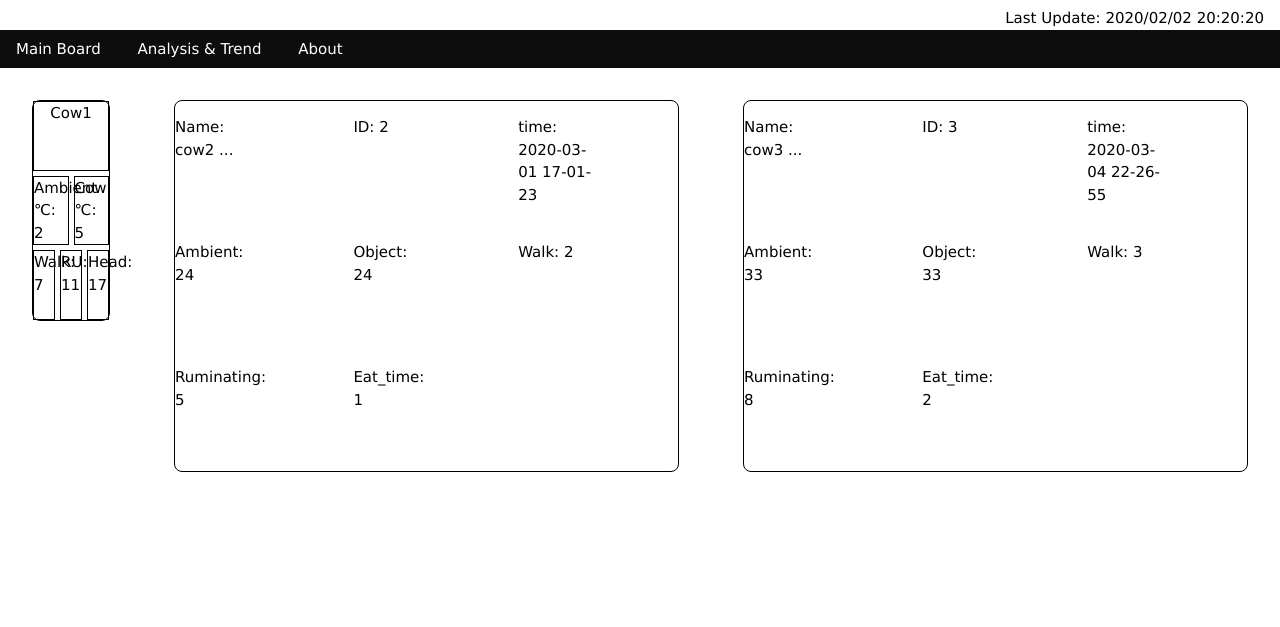
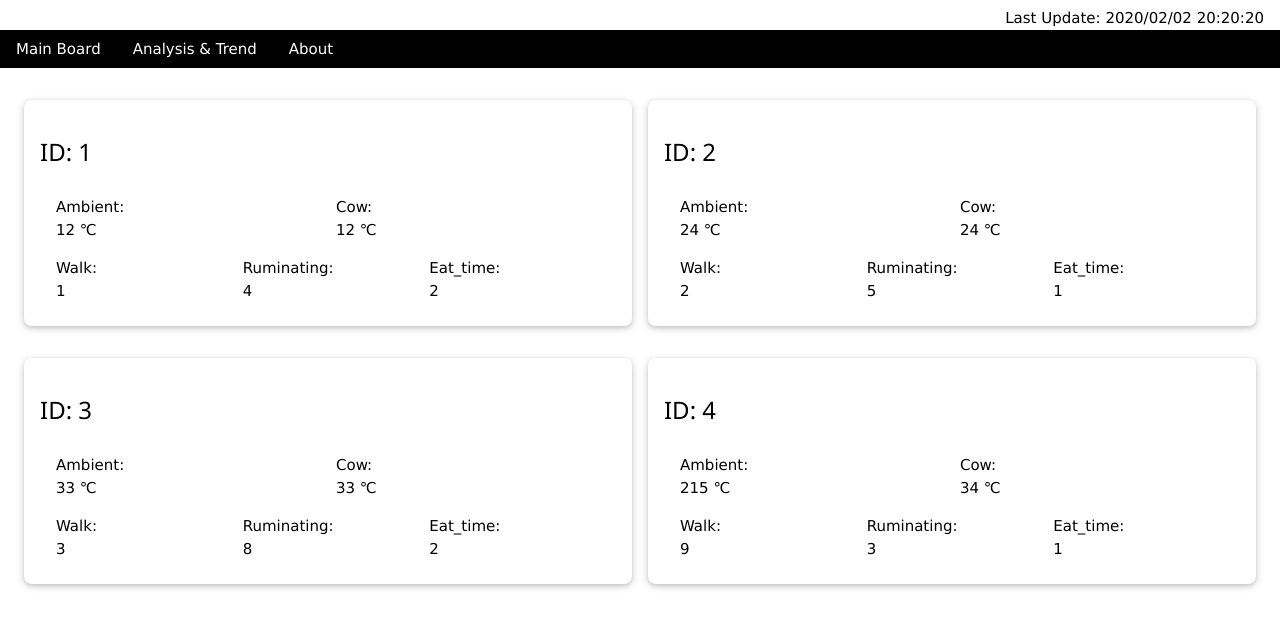
Before and after one commit to alanqq0624/BLE_Cow_Monitor, a website: page public/index.html in a window 1280 px wide. Shown: the part 67-694 px from the top of the page. Drawn offline with Linux system fonts and the light colour scheme.

Commit message:
Beautify the website with W3.CSS 	"Make things eaiser"

```diff
--- a/public/index.html
+++ b/public/index.html
@@ -13,60 +13,144 @@
 </head>
 
 <body>
+    <!-- <div id="bg_image">
+        <img src="resources/Cow_Print_Seamless_Pattern.svg" alt="cow print">
+    </div> -->
     <div class="title_bar w3-container">
         <div class="w3-left-align">
             <h1 id="title">Cow Monitor</h1>
         </div>
         <div class="w3-right-align"><a id="time">Last Update: 2020/02/02 20:20:20</a></div>
     </div>
-    <ul class="nav">
-        <li><a>Main Board</a></li>
-        <li><a>Analysis & Trend</a></li>
-        <li><a>About</a></li>
-    </ul>
-    <div class="content">
-        <div id="cow1" class="cow_block w3-round-large">
-            <div class="cow_name"><a>Cow1</a></div>
-            <div class="ambient_temp">
-                <a>Ambient ℃: </a><br />
-                <a>2</a>
-            </div>
-            <div class="cow_temp">
-                <a>Cow ℃: </a><br />
-                <a>5</a>
-            </div>
-            <div class="cow_walk">
-                <a>Walk: </a><br />
-                <a>7</a>
-            </div>
-            <div class="cow_RU">
-                <a>RU: </a><br />
-                <a>11</a>
-            </div>
-            <div class="cow_head">
-                <a>Head: </a><br />
-                <a>17</a>
+    <div class="w3-bar w3-black">
+        <a href="#" class="w3-bar-item w3-button w3-mobile">Main Board</a>
+        <a href="#" class="w3-bar-item w3-button w3-mobile">Analysis & Trend</a>
+        <a href="#" class="w3-bar-item w3-button w3-mobile">About</a>
+    </div>
+    <div class="content w3-row-padding w3-panel">
+        <div class="w3-half w3-panel">
+            <div id="cow1" class="cow_block w3-card w3-padding w3-round-large">
+                <div class="cow_name w3-section w3-row">
+                    <h3>ID: {{ID}}</h3>
+                </div>
+                <div class="w3-row-padding w3-section">
+                    <div class="ambient_temp w3-col l6 m6 s6">
+                        Ambient:<br />
+                        {{Ambient}} ℃
+                    </div>
+                    <div class="cow_temp w3-col l6 m6 s6">
+                        Cow: <br />
+                        {{Object}} ℃
+                    </div>
+                </div>
+                <div class="w3-row-padding w3-section">
+                    <div class="cow_walk w3-third">
+                        Walk: <br />
+                        {{Walk}}
+                    </div>
+                    <div class="cow_RU w3-third">
+                        Ruminating: <br />
+                        {{Ruminating}}
+                    </div>
+                    <div class="cow_head w3-third">
+                        Eat_time: <br />
+                        {{Eat_time}}
+                    </div>
+                </div>
             </div>
         </div>
-        <div id="cow2" class="cow_block w3-round-large">
-            <p>Name: {{name}} ...</p><br>
-            <p>ID: {{ID}}</p><br>
-            <p>time: {{time}}</p><br>
-            <p>Ambient: {{Ambient}}</p><br>
-            <p>Object: {{Object}}</p><br>
-            <p>Walk: {{Walk}}</p><br>
-            <p>Ruminating: {{Ruminating}}</p><br>
-            <p>Eat_time: {{Eat_time}}</p><br>
+        <div class="w3-half w3-panel">
+            <div id="cow2" class="cow_block w3-card w3-padding w3-round-large">
+                <div class="cow_name w3-section w3-row">
+                    <h3>ID: {{ID}}</h3>
+                </div>
+                <div class="w3-row-padding w3-section">
+                    <div class="ambient_temp w3-col l6 m6 s6">
+                        Ambient:<br />
+                        {{Ambient}} ℃
+                    </div>
+                    <div class="cow_temp w3-col l6 m6 s6">
+                        Cow: <br />
+                        {{Object}} ℃
+                    </div>
+                </div>
+                <div class="w3-row-padding w3-section">
+                    <div class="cow_walk w3-third">
+                        Walk: <br />
+                        {{Walk}}
+                    </div>
+                    <div class="cow_RU w3-third">
+                        Ruminating: <br />
+                        {{Ruminating}}
+                    </div>
+                    <div class="cow_head w3-third">
+                        Eat_time: <br />
+                        {{Eat_time}}
+                    </div>
+                </div>
+            </div>
         </div>
-        <div id="cow3" class="cow_block w3-round-large">
-            <p>Name: {{name}} ...</p><br>
-            <p>ID: {{ID}}</p><br>
-            <p>time: {{time}}</p><br>
-            <p>Ambient: {{Ambient}}</p><br>
-            <p>Object: {{Object}}</p><br>
-            <p>Walk: {{Walk}}</p><br>
-            <p>Ruminating: {{Ruminating}}</p><br>
-            <p>Eat_time: {{Eat_time}}</p><br>
+        <div class="w3-half w3-panel">
+            <div id="cow3" class="cow_block w3-card w3-padding w3-round-large">
+                <div class="cow_name w3-section w3-row">
+                    <h3>ID: {{ID}}</h3>
+                </div>
+                <div class="w3-row-padding w3-section">
+                    <div class="ambient_temp w3-col l6 m6 s6">
+                        Ambient:<br />
+                        {{Ambient}} ℃
+                    </div>
+                    <div class="cow_temp w3-col l6 m6 s6">
+                        Cow: <br />
+                        {{Object}} ℃
+                    </div>
+                </div>
+                <div class="w3-row-padding w3-section">
+                    <div class="cow_walk w3-third">
+                        Walk: <br />
+                        {{Walk}}
+                    </div>
+                    <div class="cow_RU w3-third">
+                        Ruminating: <br />
+                        {{Ruminating}}
+                    </div>
+                    <div class="cow_head w3-third">
+                        Eat_time: <br />
+                        {{Eat_time}}
+                    </div>
+                </div>
+            </div>
+        </div>
+        <div class="w3-half w3-panel">
+            <div id="cow4" class="cow_block w3-card w3-padding w3-round-large">
+                <div class="cow_name w3-section w3-row">
+                    <h3>ID: {{ID}}</h3>
+                </div>
+                <div class="w3-row-padding w3-section">
+                    <div class="ambient_temp w3-col l6 m6 s6">
+                        Ambient:<br />
+                        {{Ambient}} ℃
+                    </div>
+                    <div class="cow_temp w3-col l6 m6 s6">
+                        Cow: <br />
+                        {{Object}} ℃
+                    </div>
+                </div>
+                <div class="w3-row-padding w3-section">
+                    <div class="cow_walk w3-third">
+                        Walk: <br />
+                        {{Walk}}
+                    </div>
+                    <div class="cow_RU w3-third">
+                        Ruminating: <br />
+                        {{Ruminating}}
+                    </div>
+                    <div class="cow_head w3-third">
+                        Eat_time: <br />
+                        {{Eat_time}}
+                    </div>
+                </div>
+            </div>
         </div>
     </div>
 </body>
--- a/public/script.js
+++ b/public/script.js
@@ -1,3 +1,18 @@
+var cow1= new Vue({
+    el: '#cow1',
+    data: {
+        name: "cow1",
+        ID: 1,
+        time: '2020-02-28 15-01-43',
+        Ambient: 12,
+        Object: 12,
+        Walk: 1,
+        Ruminating: 4,
+        Eat_time: 2
+    }
+})
+
+
 var cow2 = new Vue({
     el: '#cow2',
     data: {
@@ -25,3 +40,17 @@ var cow3 = new Vue({
         Eat_time: 2
     }
 })
+
+var cow4 = new Vue({
+    el: '#cow4',
+    data: {
+        name: "cow4",
+        ID: 4,
+        time: '2020-03-04 22-26-55',
+        Ambient: 215,
+        Object: 34,
+        Walk: 9,
+        Ruminating: 3,
+        Eat_time: 1
+    }
+})
--- a/public/style.css
+++ b/public/style.css
@@ -1,55 +1,18 @@
 * {
     box-sizing: border-box;
 }
+
 body{
     margin: 0;
+    width: 100%;
+    overflow: auto;
 }
 
 .title_bar{
     width: 100%;
 }
 
-#title{
-}
-
-#time{
-}
-
-ul.nav{
-    list-style-type: none;
-    background-color:  #0d0d0d;
-    margin: 0;
-    padding: 0;
-    overflow: auto;
-}
-
-ul.nav li{
-    display: inline-block;
-    padding: 8px 16px;
-}
-
-ul.nav li:hover{
-    background-color:  #808080;
-    cursor: pointer;
-}
-
-ul.nav li a{
-    color: white;
-    text-decoration: none;
-}
-
-.content{
-    width: 100%;
-    display: flex;
-    justify-content: space-around;
-    align-items: flex-start;
-}
-
-.content div{
-    border: 1px solid black;
-}
-
-.cow_block{
+/* .cow_block{
     display: inline-grid;
     grid-template-columns: repeat(6, 1fr);
     grid-template-rows: 1fr 1fr 1fr;
@@ -82,3 +45,4 @@ ul.nav li a{
 .cow_head{
     grid-area: 3 / 5 / 3 / 7;
 }
+ */
```
